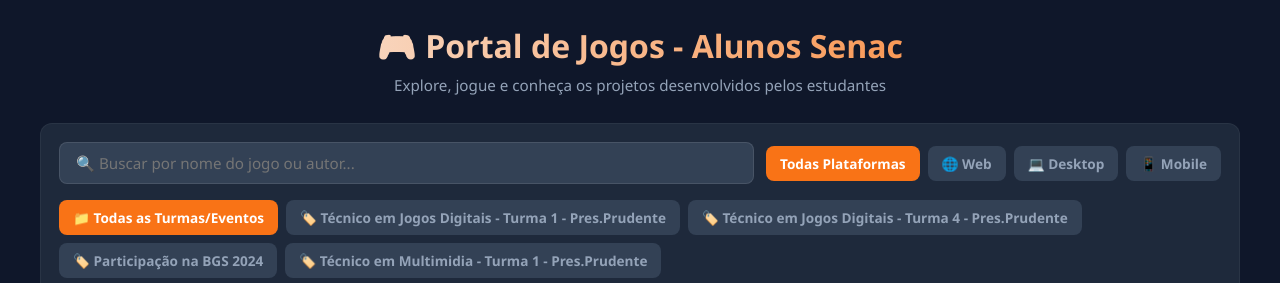
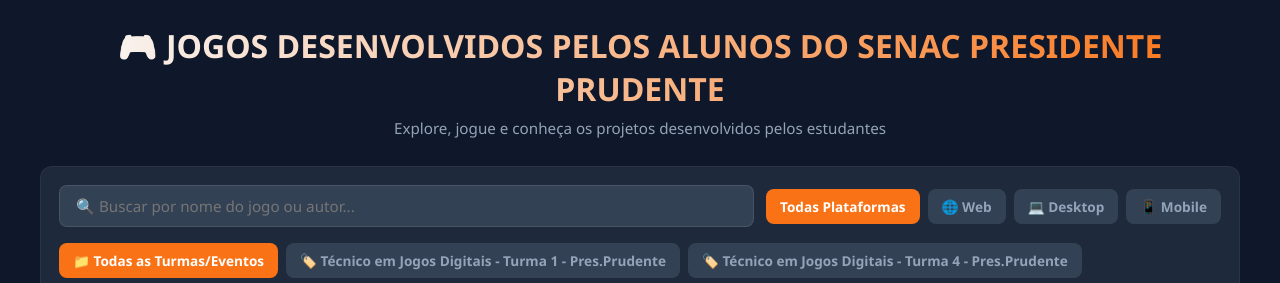
Before and after one commit to dfilitto/portaljogossenac, a plain HTML site: page index.html in a window 1280 px wide. Shown: the top 283 px of the page. Drawn offline with Linux system fonts and the light colour scheme.

Commit message:
Add files via upload

```diff
--- a/index.html
+++ b/index.html
@@ -234,7 +234,7 @@
 <body>
 
     <header>
-        <h1>🎮 Portal de Jogos - Alunos Senac</h1>
+        <h1>🎮 JOGOS DESENVOLVIDOS PELOS ALUNOS DO SENAC PRESIDENTE PRUDENTE</h1>
         <p>Explore, jogue e conheça os projetos desenvolvidos pelos estudantes</p>
     </header>
 
```
